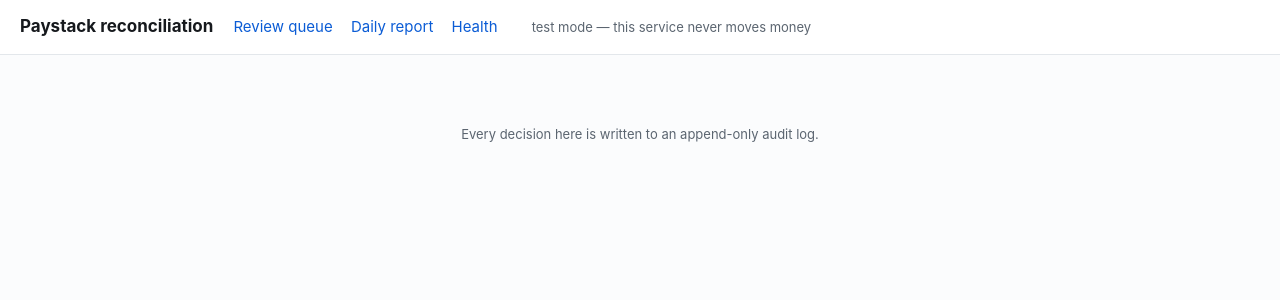
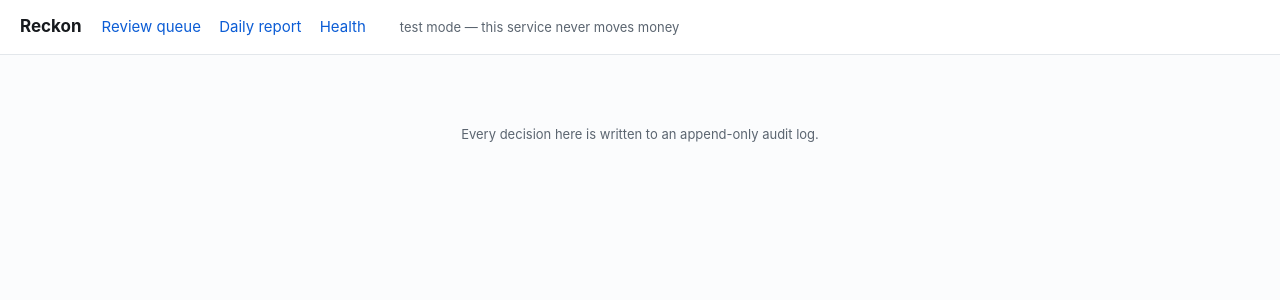
Before and after one commit to MelvTheGoat/Stack, a FastAPI app: template src/recon/review/templates/base.html in a window 1280 px wide. Shown: the top 300 px of the page. Run offline with FastAPI, Linux system fonts and the light colour scheme; the template is opened without the code that fills it, so the values that code supplies are empty.

Commit message:
docs: rename the heading on the review and report pages
The fee and settlement rows still name Paystack, which is correct: it is the
provider charging them.

```diff
--- a/src/recon/review/templates/base.html
+++ b/src/recon/review/templates/base.html
@@ -3,7 +3,7 @@
 <head>
 <meta charset="utf-8">
 <meta name="viewport" content="width=device-width, initial-scale=1">
-<title>{% block title %}Reconciliation{% endblock %}</title>
+<title>{% block title %}Reckon{% endblock %}</title>
 <style>
   :root {
     --ink: #16191d; --muted: #5b6570; --line: #e3e7eb; --bg: #fbfcfd;
@@ -55,7 +55,7 @@
 </head>
 <body>
 <header>
-  <h1>Paystack reconciliation</h1>
+  <h1>Reckon</h1>
   <nav>
     <a href="/review">Review queue</a>
     <a href="/report">Daily report</a>
```
